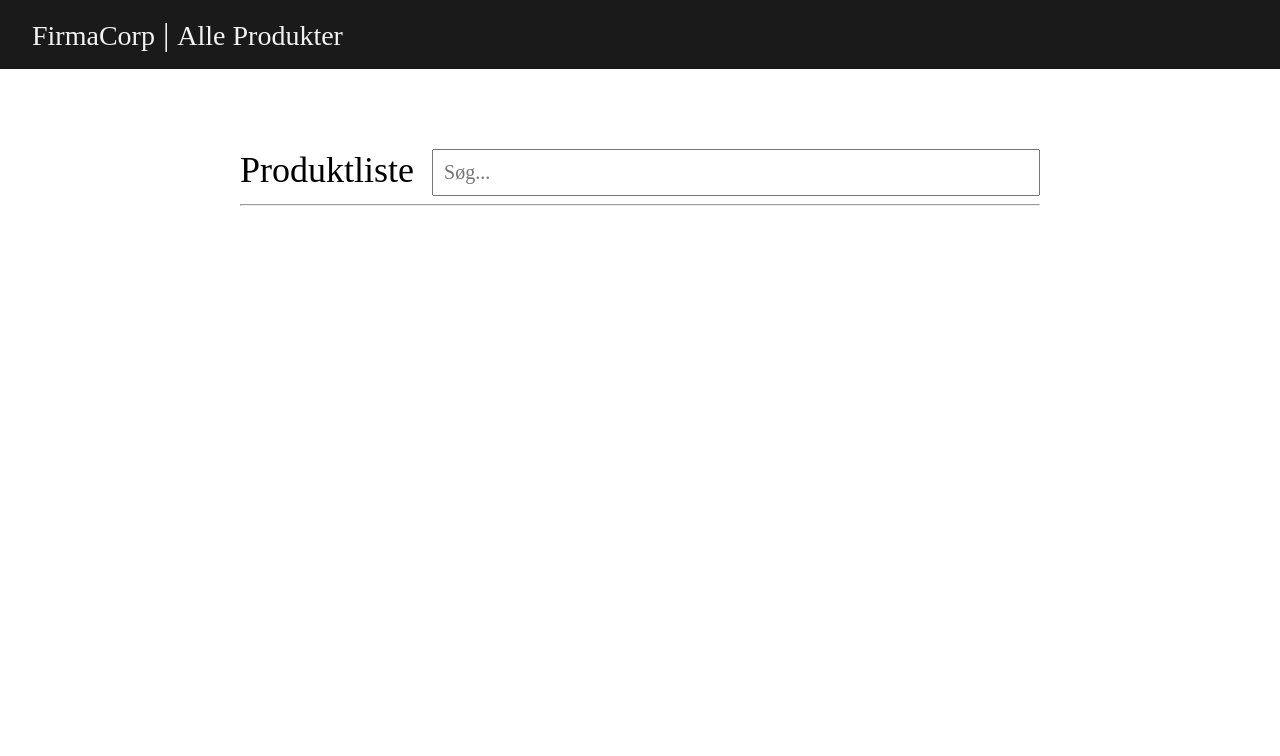
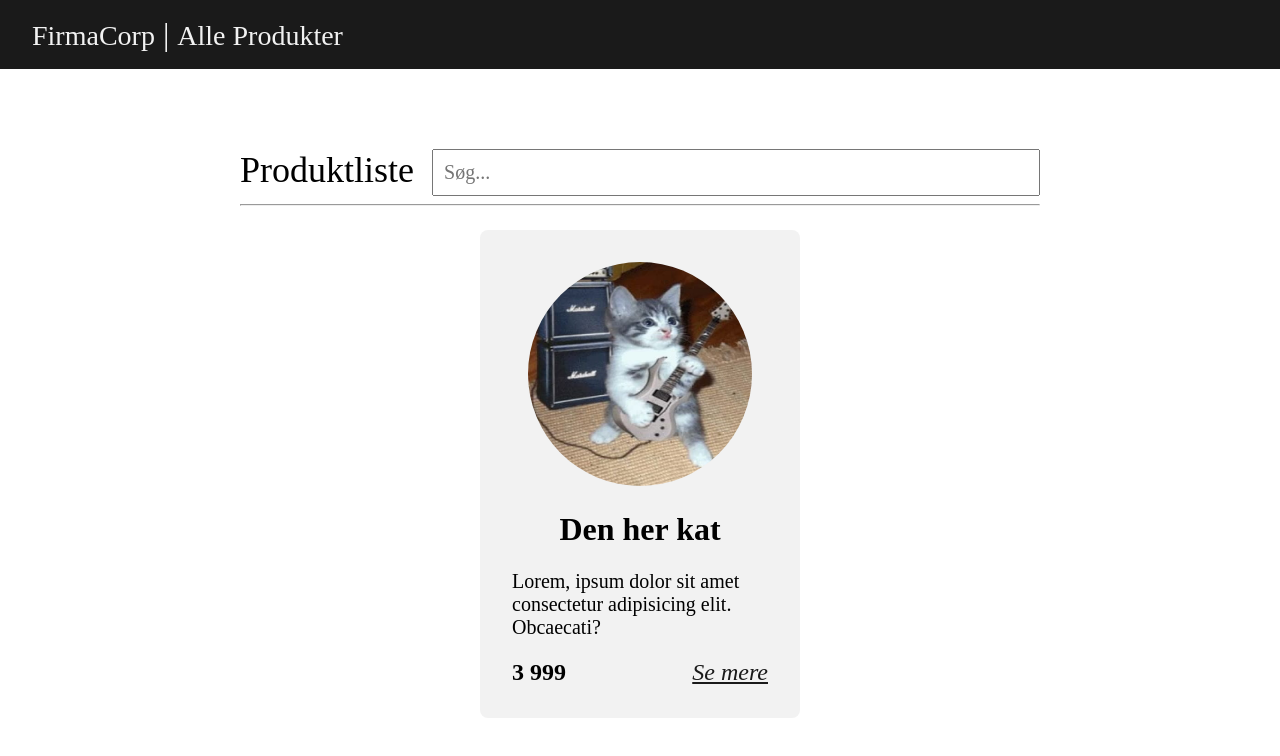
Before and after one commit to SimonFJ20/firmacorp-site, a website: page public/products/index.html in a window 1280 px wide. Drawn offline with Linux system fonts and the light colour scheme.

Commit message:
products page finished

```diff
--- a/public/product/style.css
+++ b/public/product/style.css
@@ -26,7 +26,8 @@ body {
     color: var(--accent-200);
     text-decoration: none;
 }
-.navigation > a:hover {
+.navigation > a:hover,
+.navigation > a:focus-visible {
     text-decoration: 2px var(--primary) underline solid;
 }
 
--- a/public/products/index.html
+++ b/public/products/index.html
@@ -7,7 +7,7 @@
         <title>Produkthjemmeside</title>
         <link rel="stylesheet" href="style.css">
         <link rel="shortcut icon" href="../favicon.ico" type="image/x-icon">
-        <script>if(location.pathname === '/products') location.pathname = '/products/'</script>
+        <script>if(location.pathname === '/products') location.pathname = '/products/' </script>
     </head>
 <body>
     <div class="navigation">
@@ -19,6 +19,19 @@
             <input type="search" id="search" placeholder="Søg...">
         </div>
         <hr>
+        <div class="item-container">
+
+            <div class="item">
+                <img class="item-img" src="../img/cat.jpg">
+                <h1 class="item-title">Den her kat</h1>
+                <p class="item-description">Lorem, ipsum dolor sit amet consectetur adipisicing elit. Obcaecati?</p>
+                <div class="item-footer">
+                    <h2 class="item-price">3 999</h2>
+                    <a href="https://www.google.com">Se mere</a>
+                </div>
+            </div>
+
+        </div>
     </div>
 </body>
 </html>
--- a/public/products/style.css
+++ b/public/products/style.css
@@ -26,7 +26,8 @@ body {
     color: var(--accent-200);
     text-decoration: none;
 }
-.navigation > a:hover {
+.navigation > a:hover,
+.navigation > a:focus-visible {
     text-decoration: 2px var(--primary) underline solid;
 }
 
@@ -54,3 +55,62 @@ body {
     font-size: 1.25rem;
     font-family: 'Times New Roman', Times, serif;
 }
+
+.item-container {
+    display: flex;
+    justify-content: space-around;
+    flex-wrap: wrap;
+}
+
+.item-container > .item {
+    display: inline-block;
+    margin: 1rem;
+
+    width: max-content;
+    background: var(--accent-200);
+    border-radius: 0.5rem;
+    padding: 2rem;
+    width: 20rem;
+}
+
+.item-container > .item:focus-within {
+    outline: 1px solid var(--primary);
+}
+
+.item > .item-img {
+    margin: 0 1rem;
+    height: 14rem;
+    width: 14rem;
+    background-size: contain;
+    border-radius: 100%;
+}
+
+.item > .item-title {
+    text-align: center;
+}
+
+.item > .item-description {
+    width: 100%;
+    font-size: 1.25rem;
+}
+
+.item > .item-footer {
+    display: flex;
+    justify-content: space-between;
+}
+
+.item > .item-footer > h2,
+.item > .item-footer > a {
+    font-size: 1.5rem;
+    margin: 0;
+}
+
+.item > .item-footer > a {
+    color: var(--accent-900);
+    font-style: italic;
+}
+
+.item > .item-footer > a:hover,
+.item > .item-footer > a:focus-visible {
+    text-decoration: 2px solid underline var(--primary);
+}
```
Also changed, not shown: public/style.css (+5 -2 lines).
